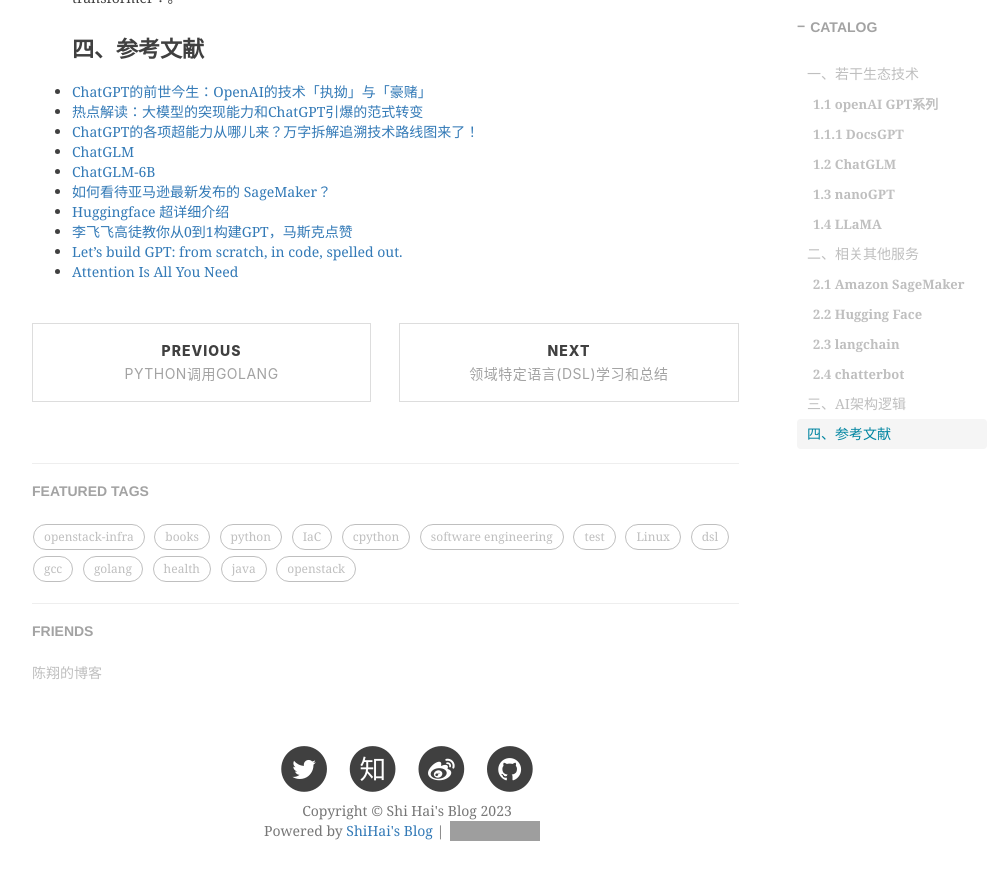
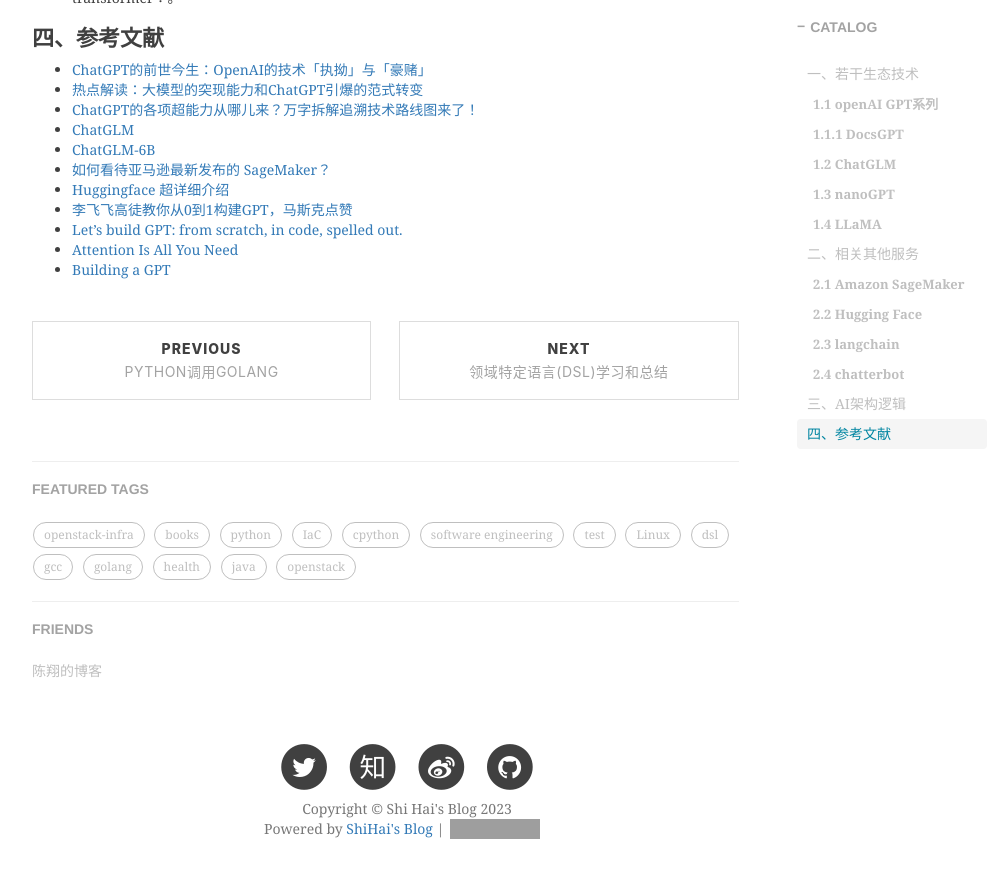
Before and after one commit to shihai1991/shihai1991.github.io, a Jekyll site: the page built from _posts/2023-02-16-openai生态调研.md, in a window 1280 px wide and 900 px high, scrolled down 2458 px. Shown: the top 880 px of the window, without its empty margins (233-1229 px from the left). Built offline with Jekyll 4.4.1, drawn with Linux system fonts in a browser that asks for light colours; nearby versions of some CDN libraries; comment, search, counter and statistics services are not loaded; grey boxes are pictures that could not be loaded.

Commit message:
Update 2023-02-16-openai生态调研.md

```diff
--- a/_posts/2023-02-16-openai生态调研.md
+++ b/_posts/2023-02-16-openai生态调研.md
@@ -50,6 +50,7 @@
 - encoder：讲任意字符串转换为一个向量列表。
 - decoder：将向量列表转换为原有的字符串。
 - transformer：。
+
 # 四、参考文献
 - [ChatGPT的前世今生：OpenAI的技术「执拗」与「豪赌」](https://www.8btc.com/article/6805740)
 - [热点解读：大模型的突现能力和ChatGPT引爆的范式转变](https://mp.weixin.qq.com/s?__biz=MzA3MzI4MjgzMw==&mid=2650864784&idx=3&sn=fb8ad092ad32623af7ea822652cd14cc&chksm=84e538eeb392b1f8ff40fa10dc2c84b56904fed261ff15f97f36a1023f887807af62ea39bde7&scene=21#wechat_redirect)
@@ -61,3 +62,4 @@
 - [李飞飞高徒教你从0到1构建GPT，马斯克点赞](https://zhuanlan.zhihu.com/p/600057039)
 - [Let's build GPT: from scratch, in code, spelled out.](https://www.youtube.com/watch?v=kCc8FmEb1nY)
 - [Attention Is All You Need](https://arxiv.org/pdf/1706.03762.pdf)
+- [Building a GPT](https://colab.research.google.com/drive/1JMLa53HDuA-i7ZBmqV7ZnA3c_fvtXnx-?usp=sharing)
```
